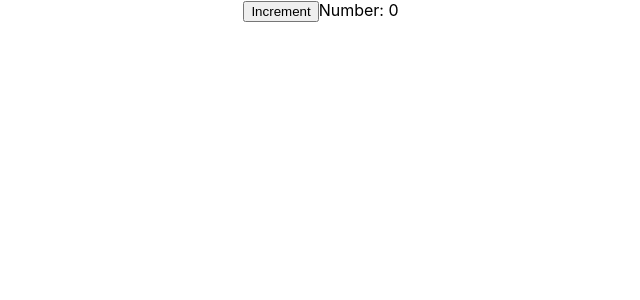
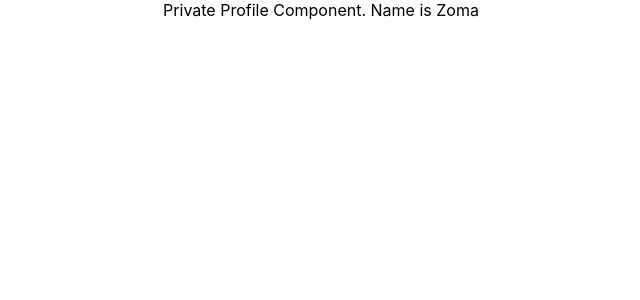
Before and after one commit to JoaquinHAcosta/learningTs, a React (Create React App) app: page / in a window 1280 px wide. Shown: the top 300 px of the page, without its empty margins (319-959 px from the left). Built offline with nearby package versions, Linux system fonts and the light colour scheme.

Commit message:
component prop

```diff
--- a/src/App.tsx
+++ b/src/App.tsx
@@ -1,12 +1,12 @@
 import './App.css';
-import { Counter } from './components/class/Counter';
-
+import { Private } from './components/auth/Private';
+import { Profile } from './components/auth/Profile';
 
 function App() {
 
   return (
     <div className="App">
-      <Counter message='Number: '></Counter>
+      <Private isLoggedIn={true} component={Profile}></Private>
     </div>
   );
 }
--- /dev/null
+++ b/src/components/auth/Login.tsx
@@ -0,0 +1,3 @@
+export const Login = () => {
+    return <div>Please login to continue</div>
+}
--- /dev/null
+++ b/src/components/auth/Private.tsx
@@ -0,0 +1,15 @@
+import { Login } from "./Login";
+import { ProfileProps } from "./Profile";
+
+type PrivateProps = {
+    isLoggedIn: boolean
+    component: React.ComponentType<ProfileProps>
+}
+
+export const Private = ({ isLoggedIn, component: Component }: PrivateProps) => {
+    if (isLoggedIn) {
+        return <Component name='Zoma'/>
+    } else {
+        return <Login/>
+    }
+}
--- /dev/null
+++ b/src/components/auth/Profile.tsx
@@ -0,0 +1,7 @@
+export type ProfileProps = {
+    name: string
+}
+
+export const Profile = ({ name }: ProfileProps) => {
+    return <div>Private Profile Component. Name is {name}</div>
+}
```
